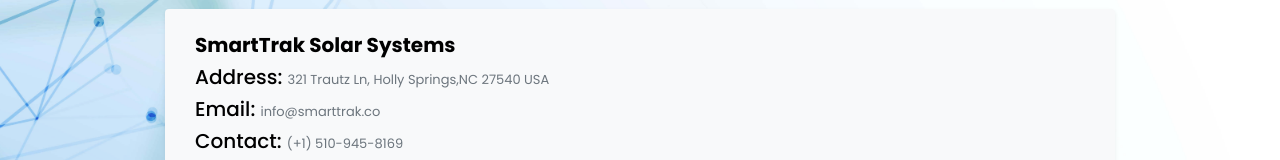
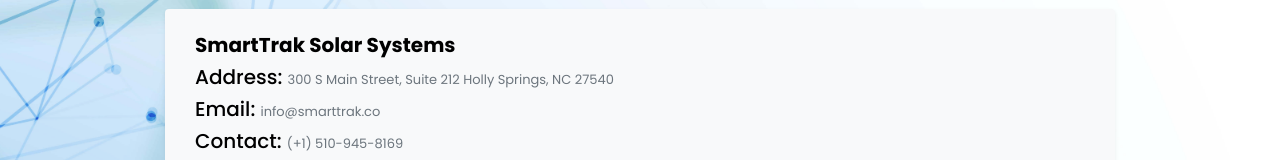
Before and after one commit to bhagawanAI-zz/Responsive-website, a React (Create React App) app: page /contact in a window 1280 px wide. Shown: the part 150-310 px from the top of the page. Built offline with nearby package versions, Linux system fonts and the light colour scheme; grey boxes are pictures that could not be loaded.

Commit message:
updated address

```diff
--- a/src/components/ContactUs/ContactUs.js
+++ b/src/components/ContactUs/ContactUs.js
@@ -12,7 +12,8 @@
                                     SmartTrak Solar Systems
                                 </h5>
                                 <h5>Address: <small className="text-muted">
-                                    321 Trautz Ln, Holly Springs,NC 27540 USA</small>
+                                300 S Main Street, Suite 212
+                                Holly Springs, NC 27540</small>
                                 </h5>
                                 <h5>Email: <small className="text-muted">info@smarttrak.co</small></h5>
                                 <h5>Contact: <small className="text-muted">(+1) 510-945-8169</small></h5>
```
